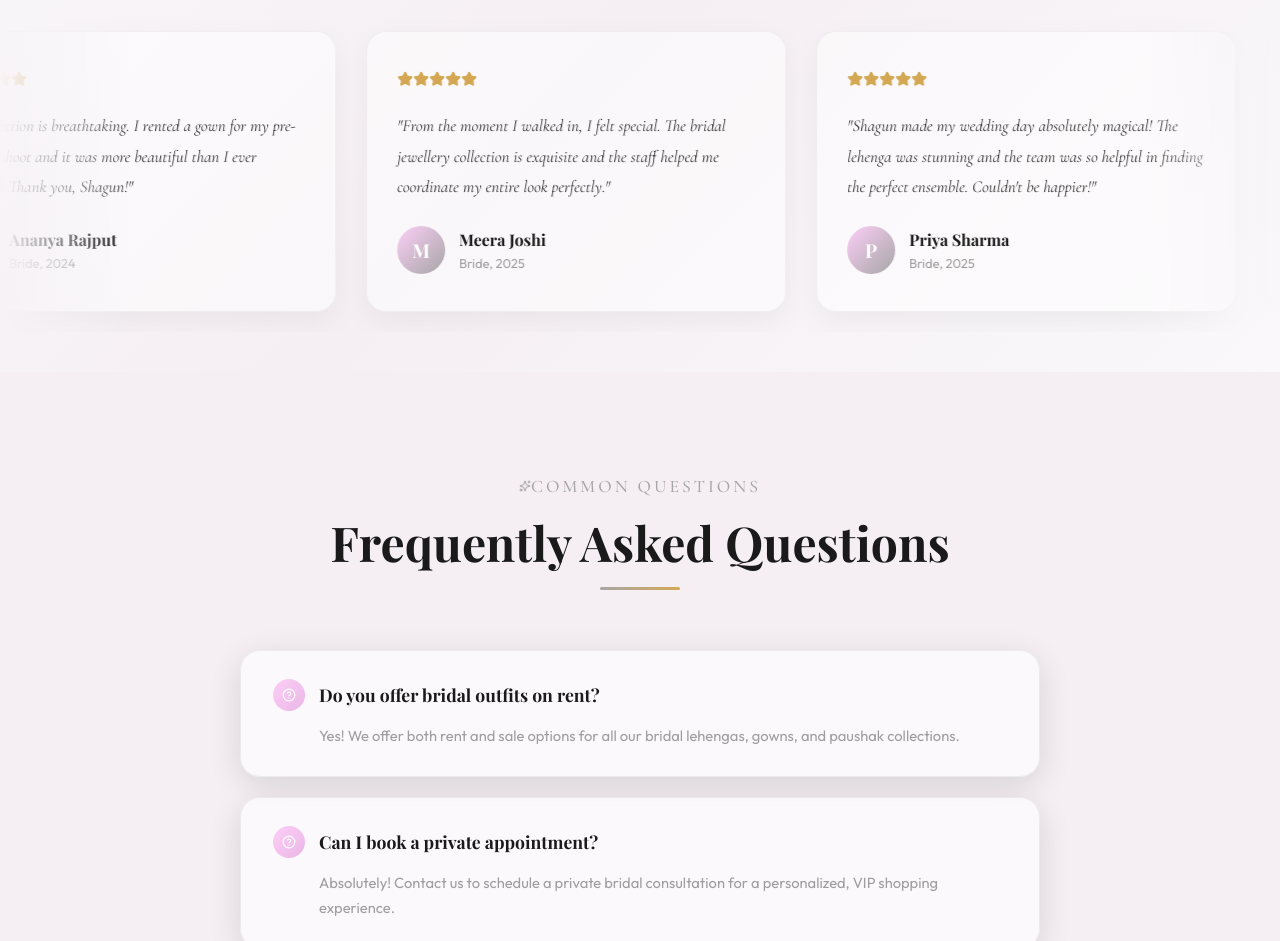
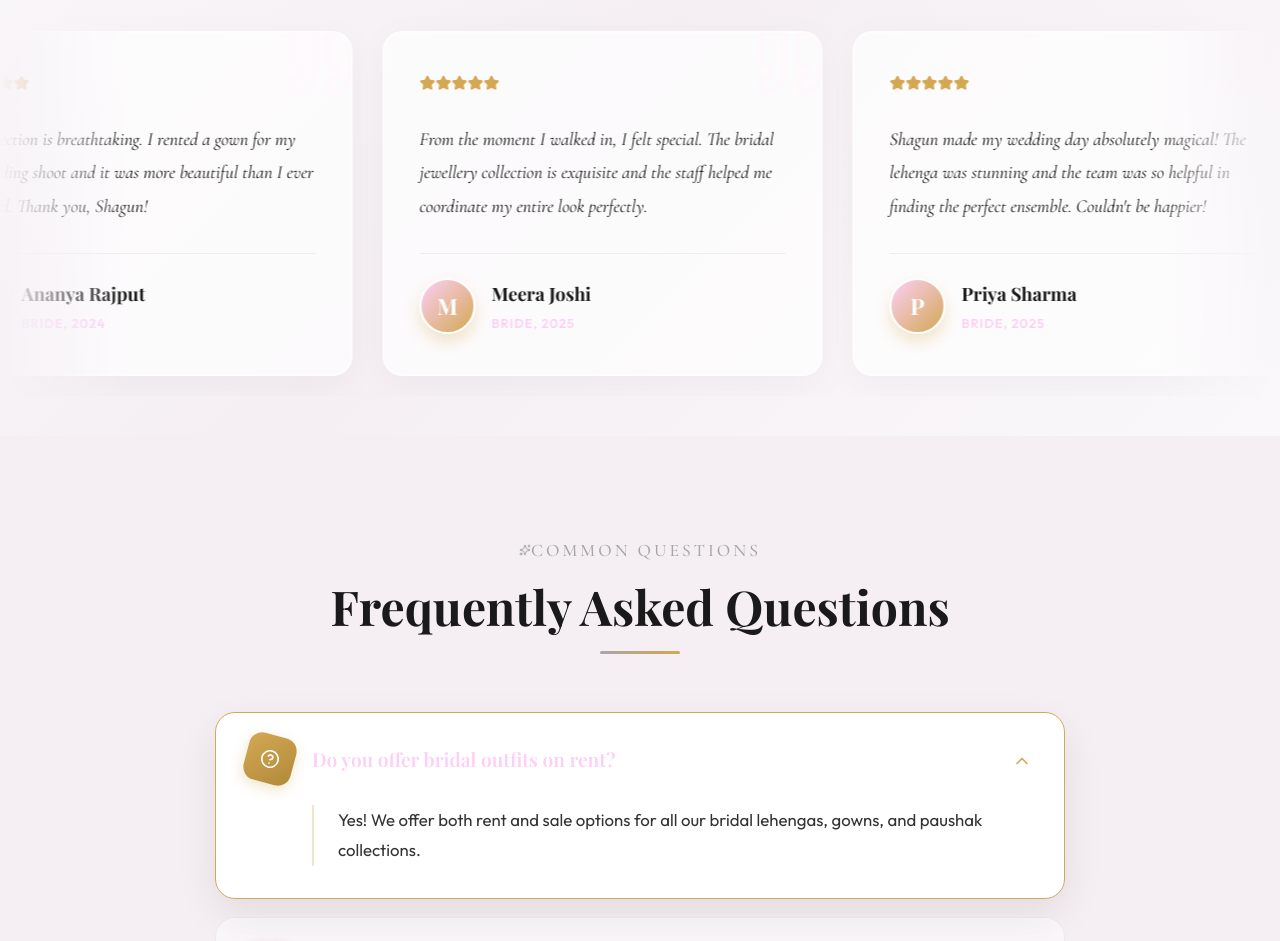
Before and after one commit to Eshbanoliver/shagun-thebridalcollection, a React (Vite) app: page / in a window 1280 px wide. Shown: the part 7420-8361 px from the top of the page. Built offline with nearby package versions, Linux system fonts and the light colour scheme; a web font is replaced by a local one.

Commit message:
home faq

```diff
--- a/src/pages/Home/Home.css
+++ b/src/pages/Home/Home.css
@@ -1001,122 +1001,238 @@
 }
 
 .testimonials__card {
-  width: 420px;
+  position: relative;
+  width: 440px;
   flex-shrink: 0;
-  padding: 36px 30px;
-  background: rgba(255, 255, 255, 0.5);
-  border: 1px solid rgba(112, 112, 112, 0.08);
+  padding: 40px 36px;
+  background: rgba(255, 255, 255, 0.7);
+  backdrop-filter: blur(12px);
+  -webkit-backdrop-filter: blur(12px);
+  border: 1px solid rgba(255, 255, 255, 0.6);
   border-radius: var(--radius-lg);
-  box-shadow: 0 10px 30px rgba(0,0,0,0.05);
-  transition: transform 0.3s ease, box-shadow 0.3s ease;
+  box-shadow: 0 10px 40px rgba(0, 0, 0, 0.04), inset 0 0 0 1px rgba(255, 255, 255, 0.5);
+  transition: all 0.5s cubic-bezier(0.25, 0.46, 0.45, 0.94);
+  overflow: hidden;
+  display: flex;
+  flex-direction: column;
+}
+
+.testimonials__card::before {
+  content: '';
+  position: absolute;
+  top: 0;
+  left: 0;
+  width: 100%;
+  height: 4px;
+  background: linear-gradient(90deg, var(--cherry-red), var(--gold));
+  transform: scaleX(0);
+  transform-origin: left;
+  transition: transform 0.6s cubic-bezier(0.25, 0.46, 0.45, 0.94);
+  z-index: 2;
+}
+
+.testimonials__card:hover::before {
+  transform: scaleX(1);
 }
 
 .testimonials__card:hover {
-  transform: translateY(-5px);
-  box-shadow: 0 15px 40px rgba(0,0,0,0.1);
+  transform: translateY(-8px);
+  box-shadow: 0 20px 50px rgba(0, 0, 0, 0.1), inset 0 0 0 1px rgba(255, 255, 255, 0.8);
+  background: rgba(255, 255, 255, 0.95);
+}
+
+.testimonials__quote-icon {
+  position: absolute;
+  top: -10px;
+  right: -10px;
+  color: var(--cherry-red);
+  opacity: 0.06;
+  transform: scale(1);
+  transition: all 0.6s cubic-bezier(0.25, 0.46, 0.45, 0.94);
+  pointer-events: none;
+  z-index: 0;
+}
+
+.testimonials__card:hover .testimonials__quote-icon {
+  transform: scale(1.15) rotate(15deg);
+  opacity: 0.12;
+  color: var(--gold);
+}
+
+.testimonials__content-wrapper {
+  position: relative;
+  z-index: 1;
+  display: flex;
+  flex-direction: column;
+  flex-grow: 1;
 }
 
 .testimonials__stars {
-  margin-bottom: 16px;
-}
-
-.testimonials__star {
-  color: var(--gold);
-  font-size: 1.1rem;
+  margin-bottom: 24px;
 }
 
 .testimonials__text {
   font-family: var(--font-accent);
-  font-size: 1.05rem;
+  font-size: 1.15rem;
   font-style: italic;
-  color: var(--dark-gray);
+  color: var(--charcoal);
   line-height: 1.8;
-  margin-bottom: 24px;
+  margin-bottom: 30px;
+  flex-grow: 1;
 }
 
 .testimonials__author {
   display: flex;
   align-items: center;
-  gap: 14px;
+  gap: 16px;
+  padding-top: 24px;
+  border-top: 1px solid rgba(0, 0, 0, 0.06);
 }
 
 .testimonials__avatar {
-  width: 48px;
-  height: 48px;
+  width: 56px;
+  height: 56px;
   border-radius: var(--radius-full);
-  background: linear-gradient(135deg, var(--cherry-red) 0%, var(--brown) 100%);
+  background: linear-gradient(135deg, var(--cherry-red) 0%, var(--gold) 100%);
   color: var(--white);
   display: flex;
   align-items: center;
   justify-content: center;
   font-family: var(--font-heading);
-  font-size: 1.2rem;
+  font-size: 1.4rem;
   font-weight: 700;
+  box-shadow: 0 8px 16px rgba(212, 168, 83, 0.3);
+  border: 2px solid var(--white);
 }
 
 .testimonials__name {
   font-family: var(--font-heading);
-  font-size: 1rem;
+  font-size: 1.15rem;
   color: var(--charcoal);
+  margin-bottom: 4px;
 }
 
 .testimonials__role {
   font-size: 0.8rem;
-  color: var(--medium-gray);
+  color: var(--cherry-red);
+  font-weight: 600;
+  letter-spacing: 1px;
+  text-transform: uppercase;
 }
 
 /* ========================================
    FAQ PREVIEW
    ======================================== */
-.faq-preview__list {
-  max-width: 800px;
+.faq-accordion {
+  max-width: 850px;
   margin: 0 auto;
   display: flex;
   flex-direction: column;
-  gap: 20px;
+  gap: 16px;
 }
 
-.faq-preview__item {
-  padding: 28px 32px;
-  background: rgba(255, 255, 255, 0.6);
-  border: 1px solid rgba(112, 112, 112, 0.1);
+.faq-accordion__item {
+  background: rgba(255, 255, 255, 0.4);
+  backdrop-filter: blur(8px);
+  -webkit-backdrop-filter: blur(8px);
+  border: 1px solid rgba(0, 0, 0, 0.05);
+  border-radius: var(--radius-lg);
+  overflow: hidden;
+  transition: all 0.4s cubic-bezier(0.4, 0, 0.2, 1);
 }
 
-.faq-preview__question {
+.faq-accordion__item.active {
+  background: var(--white);
+  border-color: var(--gold);
+  box-shadow: 0 15px 40px rgba(0, 0, 0, 0.08);
+  transform: translateY(-2px);
+}
+
+.faq-accordion__header {
+  width: 100%;
   display: flex;
   align-items: center;
-  gap: 14px;
-  font-family: var(--font-heading);
-  font-size: 1.1rem;
-  color: var(--charcoal);
-  margin-bottom: 12px;
+  gap: 20px;
+  padding: 24px 32px;
+  background: none;
+  border: none;
+  cursor: pointer;
+  text-align: left;
+  transition: all 0.3s ease;
 }
 
-.faq-preview__q-icon {
-  width: 32px;
-  height: 32px;
-  border-radius: var(--radius-full);
+.faq-accordion__item:hover .faq-accordion__header {
+  background: rgba(212, 168, 83, 0.03);
+}
+
+.faq-accordion__q-icon {
+  width: 44px;
+  height: 44px;
   background: linear-gradient(135deg, var(--cherry-red) 0%, var(--cherry-red-dark) 100%);
   color: var(--white);
+  border-radius: 12px;
   display: flex;
   align-items: center;
   justify-content: center;
-  font-family: var(--font-body);
-  font-size: 0.8rem;
-  font-weight: 700;
   flex-shrink: 0;
+  transition: transform 0.3s ease;
+  box-shadow: 0 4px 12px rgba(186, 30, 50, 0.2);
 }
 
-.faq-preview__answer {
-  font-size: 0.92rem;
+.faq-accordion__item.active .faq-accordion__q-icon {
+  transform: rotate(15deg) scale(1.1);
+  background: linear-gradient(135deg, var(--gold) 0%, #B08A3A 100%);
+  box-shadow: 0 4px 12px rgba(212, 168, 83, 0.3);
+}
+
+.faq-accordion__question {
+  flex-grow: 1;
+  font-family: var(--font-heading);
+  font-size: 1.2rem;
+  font-weight: 600;
+  color: var(--charcoal);
+  transition: color 0.3s ease;
+}
+
+.faq-accordion__item.active .faq-accordion__question {
+  color: var(--cherry-red);
+}
+
+.faq-accordion__chevron {
   color: var(--medium-gray);
-  line-height: 1.7;
-  padding-left: 46px;
+  transition: transform 0.4s cubic-bezier(0.4, 0, 0.2, 1), color 0.3s ease;
+}
+
+.faq-accordion__item.active .faq-accordion__chevron {
+  transform: rotate(180deg);
+  color: var(--gold);
+}
+
+.faq-accordion__content {
+  max-height: 0;
+  overflow: hidden;
+  transition: max-height 0.4s cubic-bezier(0.4, 0, 0.2, 1);
+}
+
+.faq-accordion__item.active .faq-accordion__content {
+  max-height: 200px; /* High enough to fit content */
+}
+
+.faq-accordion__content-inner {
+  padding: 0 32px 32px 96px;
+}
+
+.faq-accordion__answer {
+  font-size: 1.05rem;
+  color: var(--dark-gray);
+  line-height: 1.8;
+  border-left: 2px solid rgba(212, 168, 83, 0.3);
+  padding-left: 24px;
 }
 
 .faq-preview__cta {
   text-align: center;
-  margin-top: 40px;
+  margin-top: 50px;
 }
 
 /* ========================================
@@ -1217,8 +1333,20 @@
   }
 
   .testimonials__card {
-    width: 300px;
-    padding: 24px 20px;
+    width: 320px;
+    padding: 30px 24px;
+  }
+
+  .testimonials__quote-icon {
+    width: 60px;
+    height: 60px;
+    top: -5px;
+    right: -5px;
+  }
+
+  .testimonials__text {
+    font-size: 1.05rem;
+    margin-bottom: 24px;
   }
 
   .services-preview__card {
--- a/src/pages/Home/Home.tsx
+++ b/src/pages/Home/Home.tsx
@@ -24,9 +24,11 @@ import {
   Scissors,
   Star,
   HelpCircle,
+  ChevronDown,
   Calendar,
   Phone,
-  MessageCircle
+  MessageCircle,
+  Quote
 } from 'lucide-react';
 import WhyChooseUs from '../../components/WhyChooseUs/WhyChooseUs';
 import './Home.css';
@@ -451,12 +453,14 @@ const Testimonials: React.FC = () => {
               <div className="testimonials__marquee-group" aria-hidden={groupIndex === 1} key={groupIndex}>
                 {[...testimonials, ...testimonials].map((t, i) => (
                   <div className="testimonials__card glass-card" key={`g${groupIndex}-${i}`}>
+                    <Quote size={80} className="testimonials__quote-icon" />
+                    <div className="testimonials__content-wrapper">
                       <div className="testimonials__stars">
                         {[...Array(t.rating)].map((_, j) => (
                           <Star key={j} size={16} fill="var(--gold)" color="var(--gold)" className="inline-block mr-1" />
                         ))}
                       </div>
-                    <p className="testimonials__text">"{t.text}"</p>
+                      <p className="testimonials__text">{t.text}</p>
                       <div className="testimonials__author">
                         <div className="testimonials__avatar">
                           {t.name.charAt(0)}
@@ -464,6 +468,7 @@ const Testimonials: React.FC = () => {
                         <div>
                           <h4 className="testimonials__name">{t.name}</h4>
                           <p className="testimonials__role">{t.role}</p>
+                        </div>
                       </div>
                     </div>
                   </div>
@@ -479,6 +484,12 @@ const Testimonials: React.FC = () => {
 
 const FAQPreview: React.FC = () => {
   const [ref, inView] = useInView();
+  const [activeIndex, setActiveIndex] = useState<number | null>(0);
+
+  const toggleAccordion = (index: number) => {
+    setActiveIndex(activeIndex === index ? null : index);
+  };
+
   const faqs = [
     {
       q: 'Do you offer bridal outfits on rent?',
@@ -501,16 +512,30 @@ const FAQPreview: React.FC = () => {
           subtitle="Common Questions"
           title="Frequently Asked Questions"
         />
-        <div className={`faq-preview__list ${inView ? 'animate-fade-in-up' : 'opacity-0'}`}>
+        <div className={`faq-accordion ${inView ? 'animate-fade-in-up' : 'opacity-0'}`}>
           {faqs.map((faq, i) => (
-            <div className="faq-preview__item glass-card" key={i}>
-              <h4 className="faq-preview__question">
-                <span className="faq-preview__q-icon">
-                  <HelpCircle size={14} />
+            <div
+              className={`faq-accordion__item ${activeIndex === i ? 'active' : ''}`}
+              key={i}
+            >
+              <button
+                className="faq-accordion__header"
+                onClick={() => toggleAccordion(i)}
+                aria-expanded={activeIndex === i}
+              >
+                <span className="faq-accordion__q-icon">
+                  <HelpCircle size={18} />
                 </span>
-                {faq.q}
-              </h4>
-              <p className="faq-preview__answer">{faq.a}</p>
+                <span className="faq-accordion__question">{faq.q}</span>
+                <span className="faq-accordion__chevron">
+                  <ChevronDown size={20} />
+                </span>
+              </button>
+              <div className="faq-accordion__content">
+                <div className="faq-accordion__content-inner">
+                  <p className="faq-accordion__answer">{faq.a}</p>
+                </div>
+              </div>
             </div>
           ))}
         </div>
```
Lines whose indentation alone changed are shown as unchanged.
